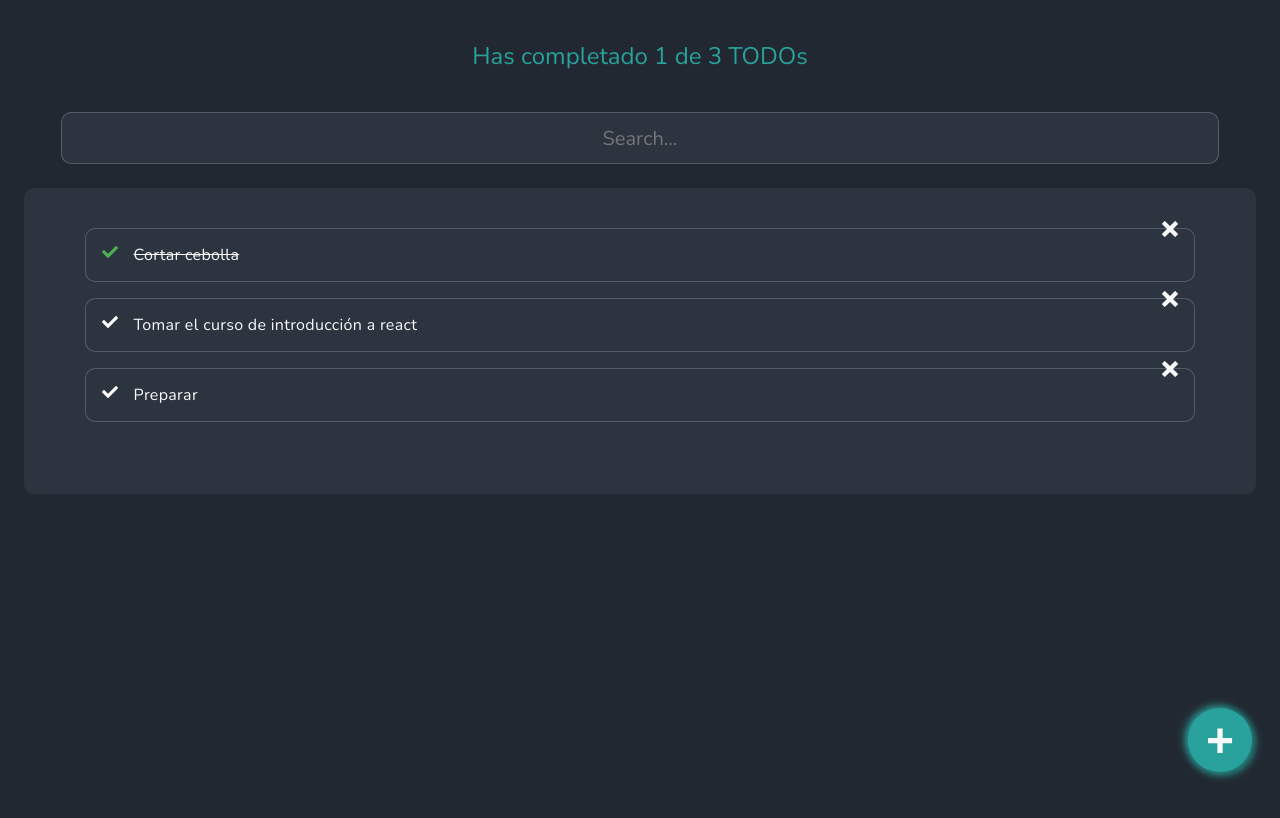
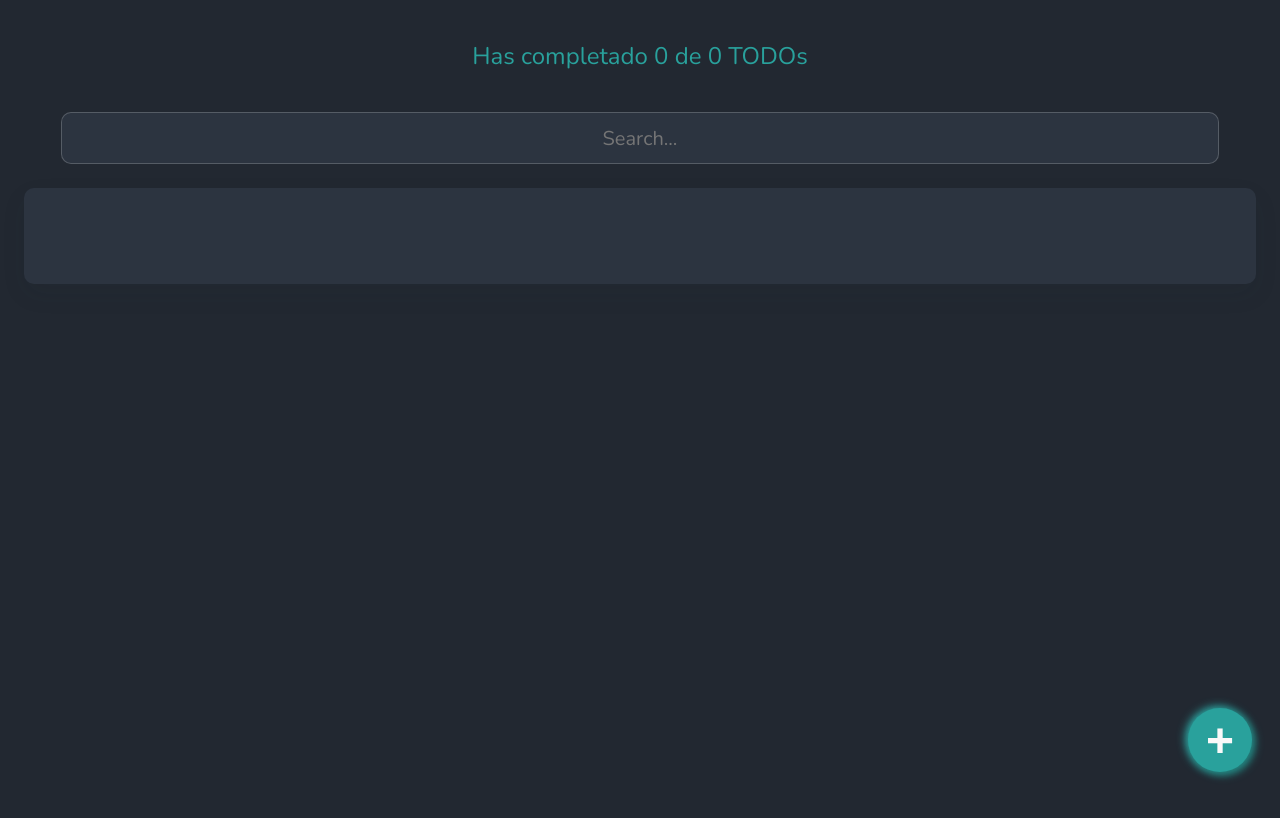
Before and after one commit to ArturoMauricioDev/todo-app-react-router, a React (Create React App) app: page / in a window 1280 px wide. Shown: the top 818 px of the page. Built offline with nearby package versions, Linux system fonts and the light colour scheme.

Commit message:
[add] custom hooks useLocalStorage

```diff
--- a/src/App.js
+++ b/src/App.js
@@ -1,15 +1,19 @@
 import React, { useMemo, useState } from "react"
+import { useLocalStorage } from "./hooks/useLocalStorage";
 import { AppUI } from "./AppUI";
 
-const defaultTodos = [
-  { text: 'Cortar cebolla', completed: true },
-  { text: 'Tomar el curso de introducción a react', completed: false },
-  { text: 'Preparar', completed: false },
-]
+// const defaultTodos = [
+//   { text: 'Cortar cebolla', completed: true },
+//   { text: 'Tomar el curso de introducción a react', completed: false },
+//   { text: 'Preparar', completed: false },
+// ]
+
+
 
 function App() {
+  const [todos, saveTodos] = useLocalStorage('TODOS_V1', []);
+
   const [searchValue, setSearchValue] = useState('');
-  const [todos, setTodos] = useState(defaultTodos)
 
   const completedTodos = todos.filter(todo => !!todo.completed).length;
   const totalTodos = todos.length;
@@ -20,18 +24,20 @@
     }), [todos, searchValue]
   )
 
+
+
   const toggleTodo = (text) => {
     const todoIndex = todos.findIndex(todo => todo.text === text);
     const newTodos = [...todos];
     newTodos[todoIndex].completed = !todos[todoIndex].completed;
-    setTodos(newTodos);
+    saveTodos(newTodos);
   }
 
   const deleteTodo = (text) => {
     const todoIndex = todos.findIndex(todo => todo.text === text);
     const newTodos = [...todos];
     newTodos.splice(todoIndex, 1);
-    setTodos(newTodos);
+    saveTodos(newTodos);
   }
 
   return (
--- /dev/null
+++ b/src/hooks/useLocalStorage.js
@@ -0,0 +1,27 @@
+import { useState } from "react"
+
+function useLocalStorage(itemName, initialValue) {
+
+    const localStorageItem = localStorage.getItem(itemName);
+    let parsedItem;
+
+    if (!localStorageItem) {
+        localStorage.setItem(itemName, JSON.stringify(initialValue));
+        parsedItem = initialValue;
+    } else {
+        parsedItem = JSON.parse(localStorageItem);
+    }
+
+    const [item, setItem] = useState(parsedItem)
+
+    const saveItem = (newItem) => {
+        localStorage.setItem(itemName, JSON.stringify(newItem))
+        setItem(newItem)
+    }
+    return [
+        item,
+        saveItem,
+    ]
+}
+
+export { useLocalStorage };
```
